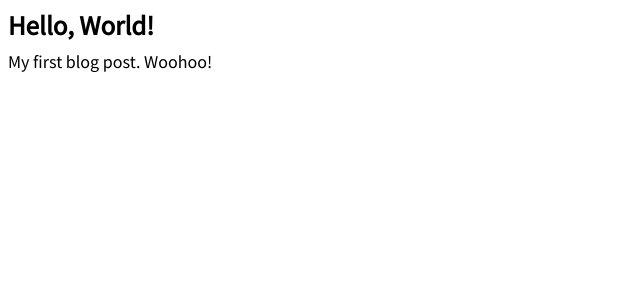
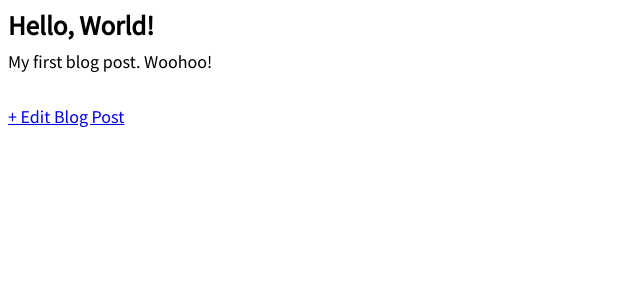
Before and after one commit to Matt-Bryan/django-blog, a Django app: page /post/1/ in a window 1280 px wide. Shown: the part 126-426 px from the top of the page, without its empty margins (0-640 px from the left). Run offline with Django 4.2, Linux system fonts and the light colour scheme; data comes from the database, SQL or seed files in the repository.

Commit message:
Add Edit Post functionality

```diff
--- a/blog/urls.py
+++ b/blog/urls.py
@@ -1,7 +1,8 @@
 from django.urls import path
-from .views import BlogListView, BlogDetailView, BlogCreateView
+from .views import BlogListView, BlogDetailView, BlogCreateView, BlogUpdateView
 
 urlpatterns = [
+    path("post/<int:pk>/edit/", BlogUpdateView.as_view(), name="post_edit"),
     path("post/new/", BlogCreateView.as_view(), name="post_new"),
     path("post/<int:pk>/", BlogDetailView.as_view(), name="post_detail"),
     path("", BlogListView.as_view(), name="home")
--- a/blog/views.py
+++ b/blog/views.py
@@ -1,4 +1,4 @@
-from django.views.generic import ListView, DetailView, CreateView
+from django.views.generic import ListView, DetailView, CreateView, UpdateView
 from .models import Post
 
 
@@ -15,3 +15,8 @@ class BlogCreateView(CreateView):
     model = Post
     template_name = "post_new.html"
     fields = ["title", "author", "body"]
+
+class BlogUpdateView(UpdateView):
+    model = Post
+    template_name = "post_edit.html"
+    fields = ["title", "body"]
--- a/templates/post_detail.html
+++ b/templates/post_detail.html
@@ -5,4 +5,6 @@
     <h2>{{ post.title }}</h2>
     <p>{{ post.body }}</p>
 </div>
+
+<a href="{% url 'post_edit' post.pk %}">+ Edit Blog Post</a>
 {% endblock content %}
```
Also changed, not shown: templates/post_edit.html (added, +9 -0 lines).
